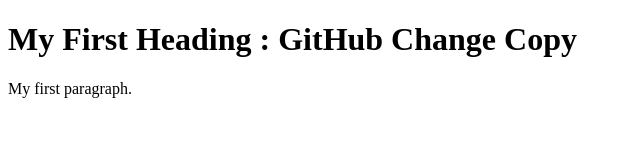
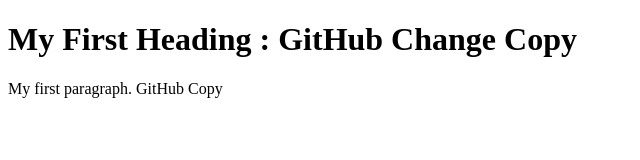
Before and after one commit to MadhurAsati/NewGitProjHub, a plain HTML site: page indexCopy.html in a window 1280 px wide. Shown: the whole page, without its empty margins (0-640 px from the left). Drawn offline with Linux system fonts and the light colour scheme.

Commit message:
Commit after stash conflict

```diff
--- a/indexCopy.html
+++ b/indexCopy.html
@@ -4,7 +4,7 @@
 
 <h1>My First Heading : GitHub Change Copy</h1>
 
-<p>My first paragraph.</p>
+<p>My first paragraph. GitHub Copy</p>
 
 </body>
 </html>
```
Also changed, not shown: GitComands.txt, history.txt (added).
